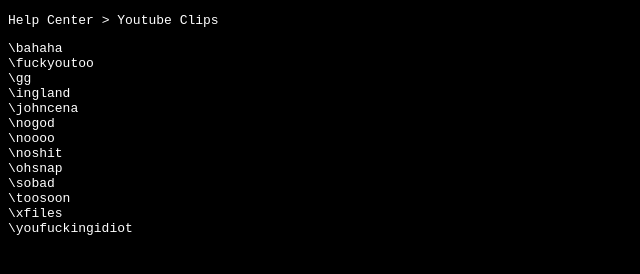
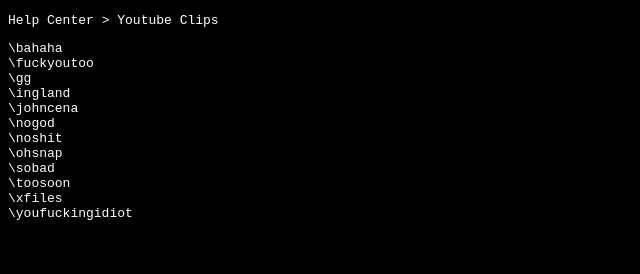
Before and after one commit to GEULACH/K8, a plain HTML site: page yc.html in a window 1280 px wide. Shown: the whole page, without its empty margins (0-640 px from the left). Drawn offline with Linux system fonts and the light colour scheme.

Commit message:
Update yc.html

```diff
--- a/yc.html
+++ b/yc.html
@@ -13,7 +13,6 @@
 \ingland
 \johncena
 \nogod
-\noooo
 \noshit
 \ohsnap
 \sobad
```
